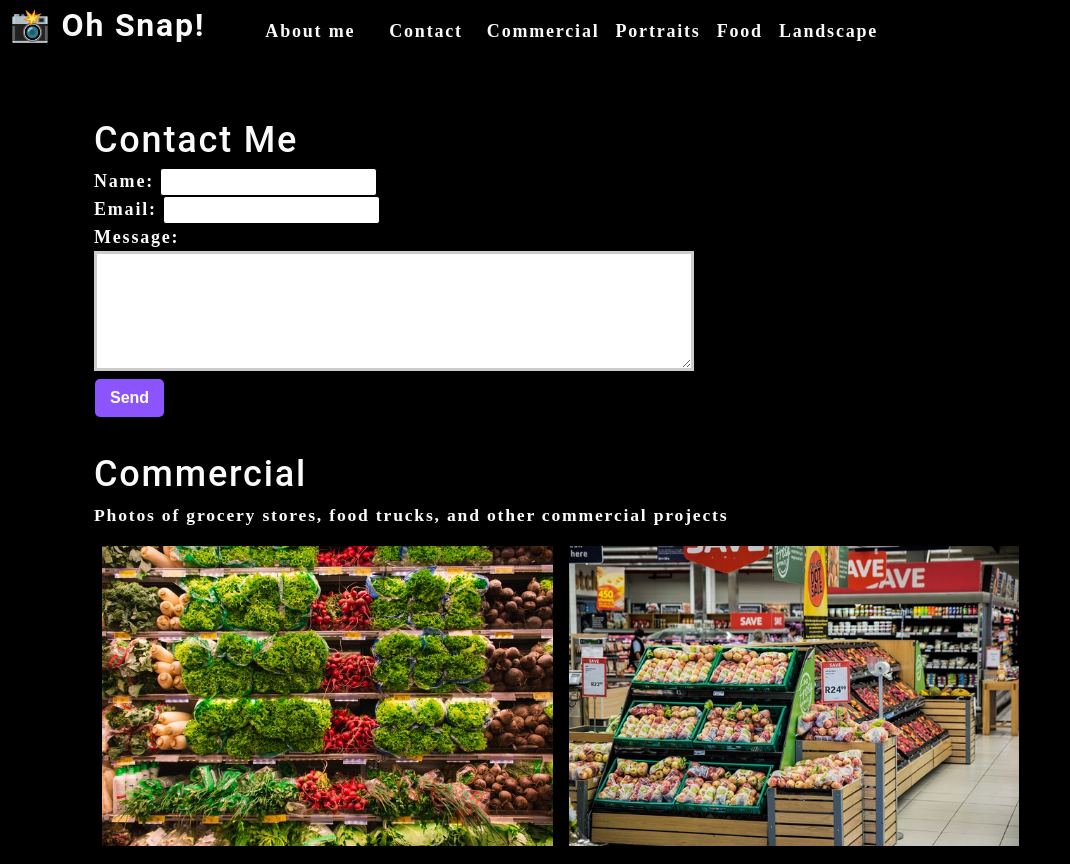
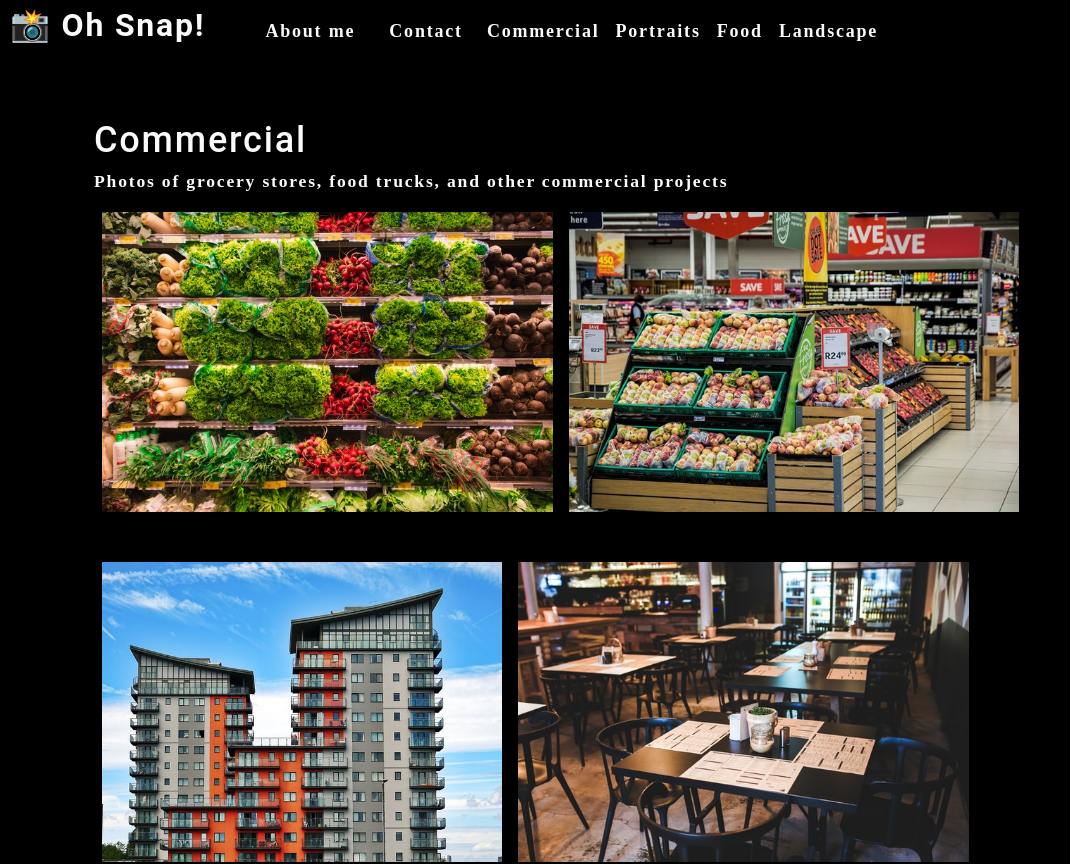
Before and after one commit to cobalt88/oh-snap-photography, a React (Create React App) app: page / in a window 1280 px wide. Shown: the top 864 px of the page, without its empty margins (0-1070 px from the left). Built offline with nearby package versions, Linux system fonts and the light colour scheme.

Commit message:
7.4.22
update form an app

```diff
--- a/src/App.js
+++ b/src/App.js
@@ -20,6 +20,7 @@ function App() {
   ]);
 
   const [currentCategory, setCurrentCategory] = useState(categories[0]);
+  const [contactSelected, setContactSelected] = useState(false);
 
   return (
     <div>
@@ -27,11 +28,18 @@ function App() {
         categories={categories}
         setCurrentCategory={setCurrentCategory}
         currentCategory={currentCategory}
+        contactSelected={contactSelected}
+        setContactSelected={setContactSelected}
       ></Nav>
       <main>
-        <ContactForm></ContactForm>
-        <Gallery currentCategory={currentCategory}></Gallery>
-        <About></About>
+        {!contactSelected ? (
+          <>
+            <Gallery currentCategory={currentCategory}></Gallery>
+            <About />
+          </>
+        ) : (
+          <ContactForm />
+        )}
       </main>
     </div>
   );
--- a/src/components/Contact/index.js
+++ b/src/components/Contact/index.js
@@ -1,4 +1,5 @@
 import React, { useState } from "react";
+import { validateEmail } from "../../utils/helpers";
 
 function ContactForm() {
   const [formState, setFormState] = useState({
@@ -7,13 +8,27 @@ function ContactForm() {
     message: "",
   });
 
+  const [errorMessage, setErrorMessage] = useState("");
+
   const { name, email, message } = formState;
 
   function handleChange(e) {
-    setFormState({
-      ...formState,
-      [e.target.name]: e.target.value,
-    });
+    if (e.target.name === "email") {
+      const isValid = validateEmail(e.target.value);
+
+      if (!isValid) {
+        setErrorMessage(`${e.target.name} is required.`);
+      } else {
+        setErrorMessage("");
+      }
+      console.log(errorMessage);
+    }
+    if (!errorMessage) {
+      setFormState({
+        ...formState,
+        [e.target.name]: e.target.value,
+      });
+    }
   }
 
   function handleSubmit(e) {
@@ -32,7 +47,7 @@ function ContactForm() {
             id="name"
             name="name"
             defaultValue={name}
-            onChange={handleChange}
+            onBlur={handleChange}
           />
         </div>
         <div>
@@ -42,7 +57,7 @@ function ContactForm() {
             id="email"
             name="email"
             defaultValue={email}
-            onChange={handleChange}
+            onBlur={handleChange}
           />
         </div>
         <div>
@@ -52,9 +67,14 @@ function ContactForm() {
             name="message"
             defaultValue={message}
             rows="5"
-            onChange={handleChange}
+            onBlur={handleChange}
           ></textarea>
         </div>
+        {errorMessage && (
+          <div>
+            <p className="error-text">{errorMessage}</p>
+          </div>
+        )}
         <button type="submit">Send</button>
       </form>
     </section>
@@ -62,3 +82,24 @@ function ContactForm() {
 }
 
 export default ContactForm;
+
+/*
+Notes:
+{errorMessage && (
+  <div>
+    <p className="error-text">{errorMessage}</p>
+  </div>
+)}
+
+is how to conditionally render something in this context. In this case it is the same thing as
+
+if(errorMessage) {
+  <div>
+    <p className="error-text">{errorMessage}</p>
+  </div>
+}
+
+however the second code block is not valid JSX and will throw an error.
+
+onBlur will make the message dissappear when the user clicks away from the input vs on change which will make the message appear until a valid email in entered, even while the user is in the process of typing.
+*/
```
Also changed, not shown: src/components/Nav/index.js (+9 -8 lines), 1 other file (tests, documents, lock files or other folders).
